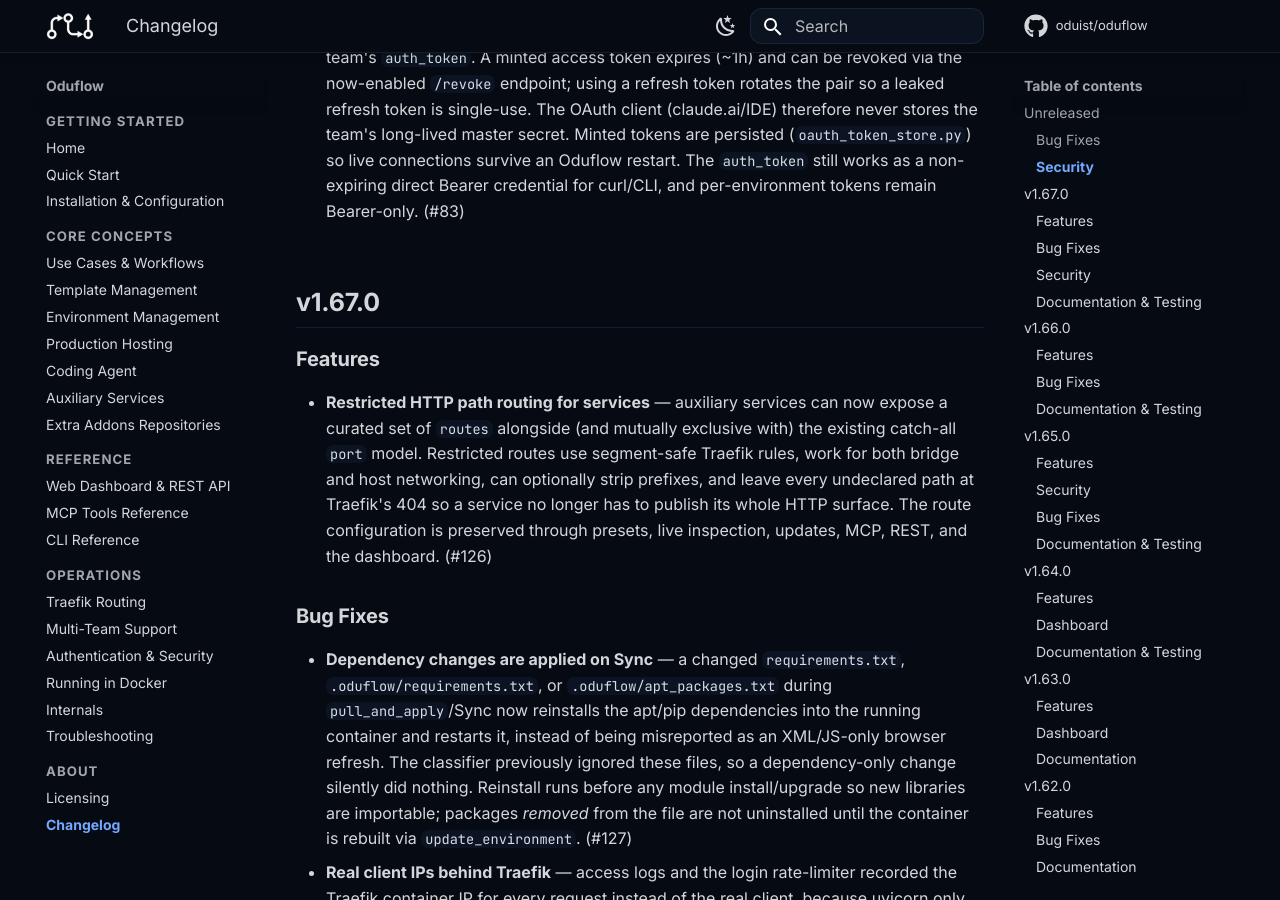
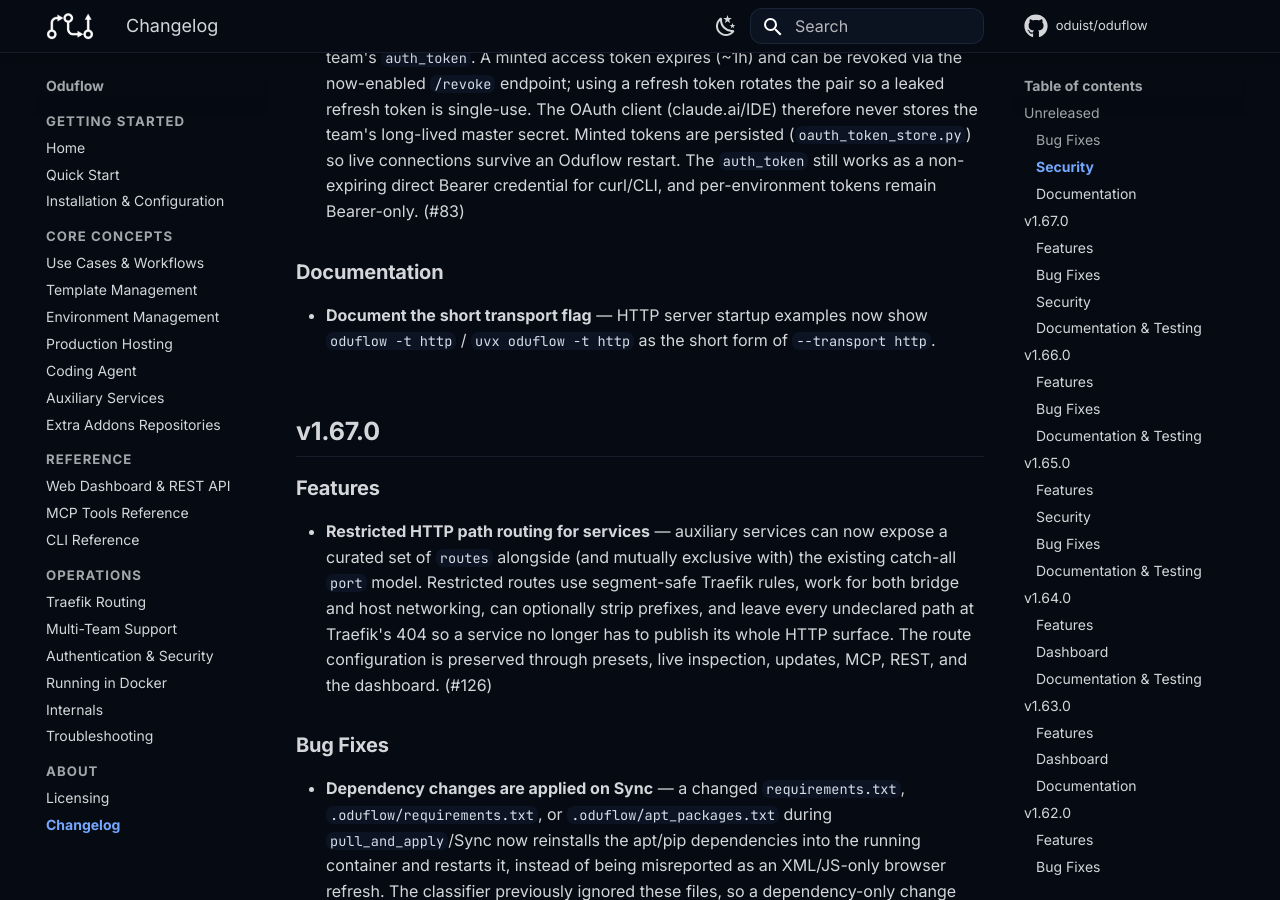
Before and after one commit to oduist/oduflow, an MkDocs documentation site: the page built from docs/changelog.md, in a window 1280 px wide and 900 px high, scrolled down 837 px. Built offline with MkDocs 1.6.1 and Material for MkDocs 9.7.7, drawn with Linux system fonts in a browser that asks for light colours; comment, search, counter and statistics services are not loaded.

Commit message:
Add short transport CLI flag

```diff
--- a/docs/changelog.md
+++ b/docs/changelog.md
@@ -10,6 +10,10 @@
 
 - **OAuth `client_id` is no longer the secret** — a team's OAuth `client_id` is now the non-secret identifier `team_<id>` (e.g. `team_1`); the team's `auth_token` is the `client_secret` and remains the issued access token. Previously `client_id == client_secret == auth_token`, so the secret appeared in the `/authorize` query string (and thus in server logs, browser history, and the `Referer`). The secret now travels only in the POST `/token` body. **Breaking:** re-enter any existing claude.ai connector as `Client ID = team_<id>`, `Client Secret = auth_token`.
 - **OAuth issues independent, expiring, revocable tokens** — completing the previous item, the OAuth Authorization Code / refresh exchange now mints an *independent, opaque* `access_token` (with a rotating refresh token) instead of handing back the team's `auth_token`. A minted access token expires (~1h) and can be revoked via the now-enabled `/revoke` endpoint; using a refresh token rotates the pair so a leaked refresh token is single-use. The OAuth client (claude.ai/IDE) therefore never stores the team's long-lived master secret. Minted tokens are persisted (`oauth_token_store.py`) so live connections survive an Oduflow restart. The `auth_token` still works as a non-expiring direct Bearer credential for curl/CLI, and per-environment tokens remain Bearer-only. (#83)
+
+### Documentation
+
+- **Document the short transport flag** — HTTP server startup examples now show `oduflow -t http` / `uvx oduflow -t http` as the short form of `--transport http`.
 
 ## v1.67.0
 
```
Also changed, not shown: README.md (+1 -0 lines), docs/cli.md (+2 -0 lines), docs/installation.md (+1 -0 lines), docs/quick-start.md (+2 -0 lines), 2 other files.
